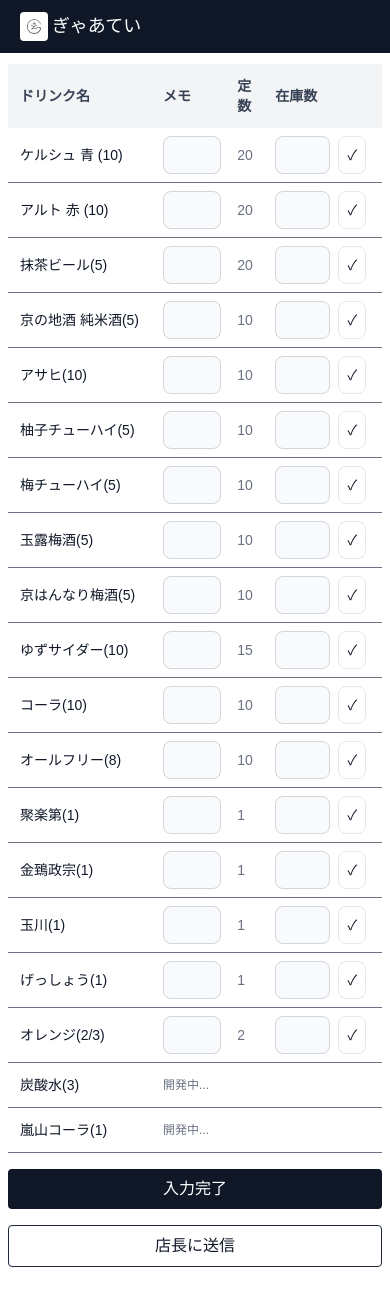
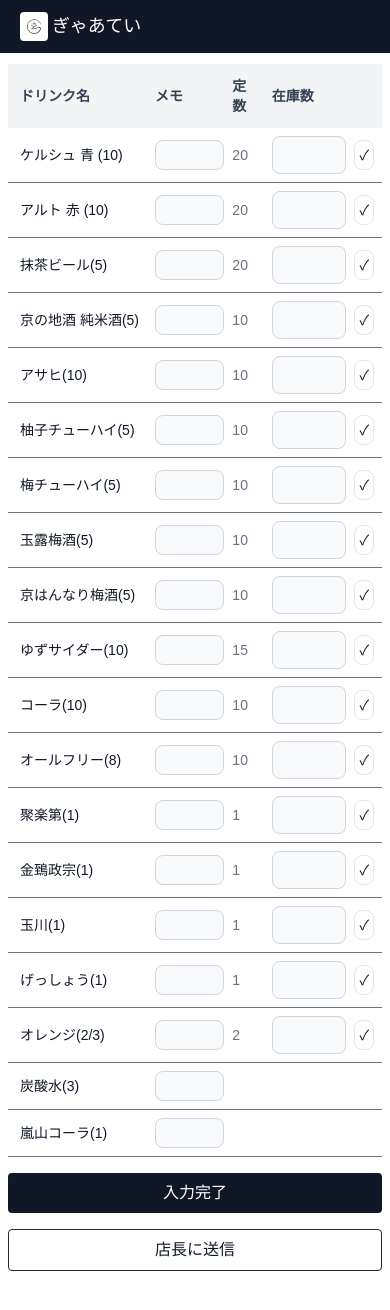
Before and after one commit to wataru-sedev/drink-stock, a Next.js app: page /drink in a window 390 px wide. Built offline with nearby package versions, Linux system fonts and the light colour scheme.

Commit message:
来店人数グラフ機能実装、嵐山コーラと炭酸水のinputだけ一旦追加

```diff
--- a/src/app/dashboard/add/page.tsx
+++ b/src/app/dashboard/add/page.tsx
@@ -31,6 +31,8 @@ export default function DataInputForm () {
       setDate('');
       setCount('');
 
+      router.push('/dashboard');
+
     } catch (error) {
       console.error("Error adding document: ", error);
       setMessage('データの追加に失敗しました。');
@@ -38,7 +40,6 @@ export default function DataInputForm () {
   };
 
   const router = useRouter();
-  const backDashboard = () => router.push('/dashboard');
 
   return (
     <div className="w-full max-w-md p-4 bg-white shadow-md rounded-lg mt-16 mb-6 ">
@@ -74,7 +75,6 @@ export default function DataInputForm () {
         <button
           type="submit"
           className="w-full flex justify-center py-2 px-4 border border-transparent rounded-md shadow-sm text-sm font-medium text-white bg-gray-800 hover:bg-blue-700 focus:outline-none focus:ring-2 focus:ring-offset-2 focus:ring-blue-500"
-          onClick={() => backDashboard()}
         >
           追加/更新
         </button>
--- a/src/app/dashboard/page.tsx
+++ b/src/app/dashboard/page.tsx
@@ -35,8 +35,7 @@ export default function DashboardPage() {
 
   return (
     <main className="flex min-h-screen flex-col items-center p-4 md:p-8">
-      <h1 className='justify-center items-center text-4xl mt-16 mb-6'>開発中...</h1>
-      {/* <h1 className="text-2xl font-bold mt-16 mb-6">店舗ダッシュボード</h1>
+      <h1 className="text-2xl font-bold mt-16 mb-6">店舗ダッシュボード</h1>
       <div className="w-full max-w-4xl mt-6">
         <h2 className="text-xl font-semibold mb-4">来店人数グラフ</h2>
         <div className="relative h-[50vh] w-full p-4 bg-white shadow-lg rounded-lg">
@@ -49,7 +48,7 @@ export default function DashboardPage() {
           )}
         </div>
       </div>
-      <button onClick={ addVisitorData } className="w-full mt-4 text-center bg-gray-900 text-white rounded px-4 py-2 hover:cursor-pointer hover:shadow-lg">データを追加/更新</button> */}
+      <button onClick={ addVisitorData } className="w-full mt-4 text-center bg-gray-900 text-white rounded px-4 py-2 hover:cursor-pointer hover:shadow-lg">データを追加/更新</button>
     </main>
   );
 }
--- a/src/app/drink/page.tsx
+++ b/src/app/drink/page.tsx
@@ -85,9 +85,9 @@ export default function Home() {
           <thead className="text-sm text-gray-700 bg-gray-100">
             <tr>
               <th scope="col" className="px-3 py-3 sm:px-6">ドリンク名</th>
-              <th scope="col" className="px-3 py-3 sm:px-6">メモ</th>
+              <th scope="col" className="px-1 py-3 sm:px-6">メモ</th>
               <th scope="col" className="px-1 py-3 sm:px-6">定数</th>
-              <th scope="col" className="px-4 py-3 sm:px-6">在庫数</th>
+              <th scope="col" className="pl-4 pr-2 py-3 sm:px-6">在庫数</th>
             </tr>
           </thead>
           <tbody>
@@ -101,18 +101,18 @@ export default function Home() {
                   >
                     {japaneseName}
                   </td>
-                  <td className="px-3 py-2 sm:px-6">
+                  <td className="px-1 py-2 sm:px-6">
                     <input
                       type="number"
                       value={memo || ''}
                       onChange={(e) => onChangeMemo(index, e.target.value)}
-                      className="w-full bg-gray-50 border border-gray-300 text-gray-900 text-sm rounded-lg focus:ring-blue-500 focus:border-blue-500 block p-2"
+                      className="w-full bg-gray-50 border border-gray-300 text-gray-900 text-sm rounded-lg focus:ring-blue-500 focus:border-blue-500 block p-1"
                     />
                   </td>
                       <td className="px-1 py-4 sm:px-6">
                         {required}
                       </td>
-                      <td className="px-4 py-2 sm:px-6">
+                      <td className="pl-4 pr-2 py-2 sm:px-6">
                         <div className="flex items-center gap-2">
                           <input
                             type="number"
@@ -122,7 +122,7 @@ export default function Home() {
                           />
                           <button
                             onClick={() => handleSetOverstock(index)}
-                            className="p-2 text-sm font-medium text-gray-900 bg-white rounded-lg border border-gray-200 hover:bg-gray-100 hover:text-blue-700 focus:z-10 focus:ring-2 focus:ring-blue-700"
+                            className="p-1 text-sm font-medium text-gray-900 bg-white rounded-lg border border-gray-200 hover:bg-gray-100 hover:text-blue-700 focus:z-10 focus:ring-2 focus:ring-blue-700"
                             title="在庫十分"
                           >
                             ✓
@@ -134,15 +134,25 @@ export default function Home() {
             })}
             <tr className="bg-white border-b hover:bg-gray-50">
               <td className="text-gray-900 font-medium px-3 py-3 sm:px-6">炭酸水(3)</td>
-              <td className="px-3 py-3 sm:px-6 text-xs">開発中...</td>
+              <td className="px-1 py-2 sm:px-6">
+                <input
+                  type="number"
+                  className="w-full bg-gray-50 border border-gray-300 text-gray-900 text-sm rounded-lg focus:ring-blue-500 focus:border-blue-500 block p-1"
+                />
+              </td>
               <td className="px-1 py-3 sm:px-6"></td>
-              <td className="px-4 py-3 sm:px-6 text-xs"></td>
+              <td className="pl-4 pr-2 py-3 sm:px-6 text-xs"></td>
             </tr>
             <tr className="bg-white border-b hover:bg-gray-50">
               <td className="text-gray-900 font-medium px-3 py-3 sm:px-6">嵐山コーラ(1)</td>
-              <td className="px-3 py-3 sm:px-6 text-xs">開発中...</td>
+              <td className="px-1 py-2 sm:px-6">
+                <input
+                  type="number"
+                  className="w-full bg-gray-50 border border-gray-300 text-gray-900 text-sm rounded-lg focus:ring-blue-500 focus:border-blue-500 block p-1"
+                />
+              </td>
               <td className="px-1 py-3 sm:px-6"></td>
-              <td className="px-4 py-3 sm:px-6 text-xs"></td>
+              <td className="px-4 pr-2 py-3 sm:px-6 text-xs"></td>
             </tr>
           </tbody>
         </table>
```
